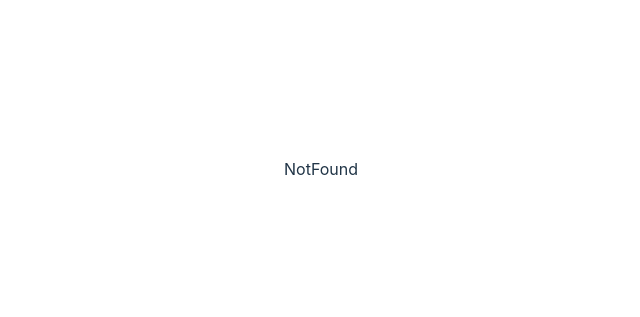
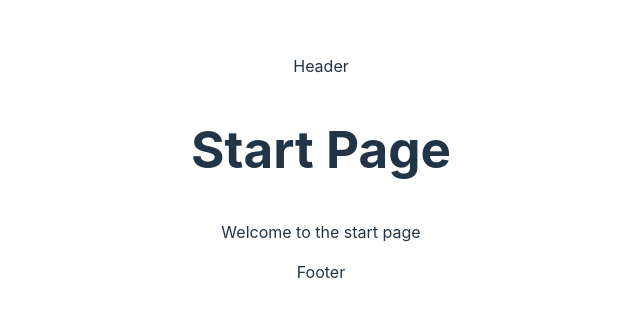
Before and after one commit to Pingis2/Cobra, a React (Vite) app in the folder frontend/: page /start-page in a window 1280 px wide. Before the commit this address had no page. Shown: the part 231-548 px from the top of the page, without its empty margins (319-959 px from the left). Built offline with nearby package versions, Linux system fonts and the light colour scheme.

Commit message:
added start page and logs

```diff
--- a/frontend/src/Router.tsx
+++ b/frontend/src/Router.tsx
@@ -4,6 +4,7 @@ import { Layout } from "./pages/Layout";
 import { Home } from "./pages/Home";
 import { NotFound } from "./pages/NotFound";
 import { Login } from "./pages/Login";
+import StartPage from "./pages/StartPage";
 
 
 export const router = createBrowserRouter([
@@ -23,6 +24,10 @@ export const router = createBrowserRouter([
             {
                 path: "/login",
                 element: <Login />,
+            },
+            {
+                path: "/start-page",
+                element: <StartPage />,
             }
         ]
     }
--- /dev/null
+++ b/frontend/src/pages/StartPage.tsx
@@ -0,0 +1,10 @@
+export const StartPage = () => {
+    return (
+        <section>
+            <h1>Start Page</h1>
+            <p>Welcome to the start page</p>
+        </section>
+    );
+};
+
+export default StartPage;
```
Also changed, not shown: 1 other file (tests, documents, lock files or other folders).
